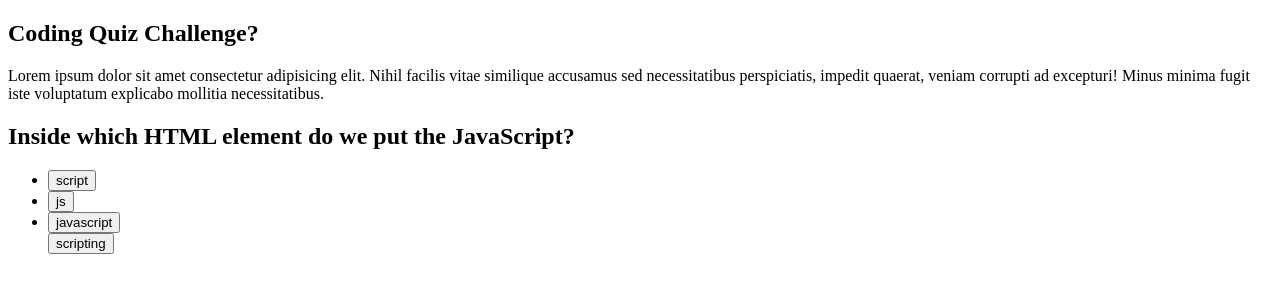
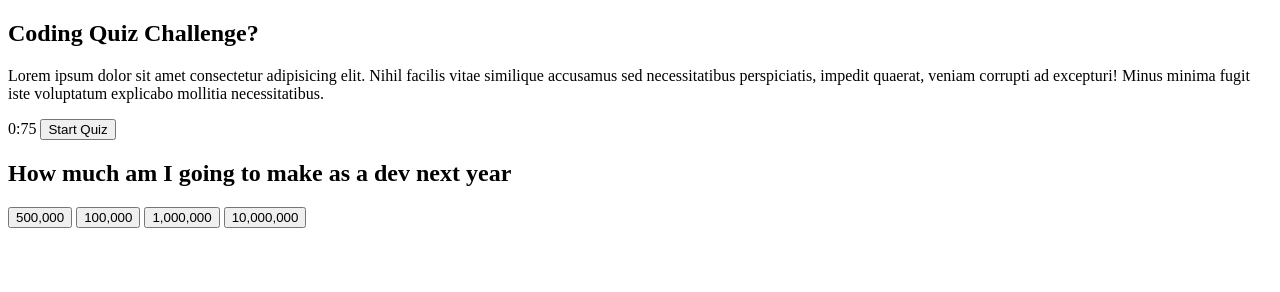
Before and after one commit to jlamarre0333/code-quiz, a plain HTML site: page index.html in a window 1280 px wide. Drawn offline with Linux system fonts and the light colour scheme.

Commit message:
added event listeners and the set interval timer plus basic html

```diff
--- a/assets/js/script.js
+++ b/assets/js/script.js
@@ -0,0 +1,59 @@
+const questionForm = document.getElementById('question-form')
+const timerLabel = document.getElementById('timer')
+const startButton = document.getElementById("start")
+const question = document.getElementById("question")
+
+const option1 = document.getElementById('option1')
+const option2 = document.getElementById('option2')
+const option3 = document.getElementById('option3')
+const option4 = document.getElementById('option4')
+
+const quizItem = {
+    q: "How much am I going to make as a dev next year" ,
+    a: "1,000,000",
+    options: [
+        '500,000',
+        '100,000',
+        '1,000,000',
+        '10,000,000',
+    ]
+}
+
+option1.value = quizItem.options[0]
+option1.textContent = quizItem.options[0]
+
+option2.value = quizItem.options[1]
+option2.textContent = quizItem.options[1]
+
+option3.value = quizItem.options[2]
+option3.textContent = quizItem.options[2]
+
+option4.value = quizItem.options[3]
+option4.textContent = quizItem.options[3]
+
+question.textContent = quizItem.q
+
+function handleSubmit(event) {
+    event.preventDefault();
+    console.log('handle submit called', event.submitter.value)
+}
+
+function startTimer() {
+
+    let totalTime = 75;
+
+   const timer = setInterval(function() {
+        timerLabel.textContent = totalTime + "seconds";
+        totalTime--;
+
+        if(totalTime === -1) {
+            clearInterval(timer)
+            //end quiz
+        }
+
+    }, 1000)
+}
+
+questionForm.addEventListener('submit', handleSubmit)
+
+startButton.addEventListener('click', startTimer)
--- a/index.html
+++ b/index.html
@@ -9,41 +9,39 @@
 </head>
 
 <body>
-    <section>
 
-        <h1>Coding Quiz Challenge?</h1>
-        <p>Lorem ipsum dolor sit amet consectetur adipisicing elit. Nihil facilis vitae similique accusamus sed
-            necessitatibus perspiciatis, impedit quaerat, veniam corrupti ad excepturi! Minus minima fugit iste
-            voluptatum explicabo mollitia necessitatibus.</p>
-
-    </section>
 
     <main>
 
-        <section>
-            <h2>
-                Inside which HTML element do we put the JavaScript?
-            </h2>
+        <section class="startgame-container">
 
-            <ul>
-                <li>
-                    <button>script</button>
-                </li>
-                <li>
-                    <button>js</button>
-                </li>
-                <li>
-                    <button>javascript</button>
-                </li>
-                <button>scripting</button>
-                </li>
-            </ul>
-
+            <h1>Coding Quiz Challenge?</h1>
+            <p>Lorem ipsum dolor sit amet consectetur adipisicing elit. Nihil facilis vitae similique accusamus sed
+                necessitatibus perspiciatis, impedit quaerat, veniam corrupti ad excepturi! Minus minima fugit iste
+                voluptatum explicabo mollitia necessitatibus.</p>
 
         </section>
 
+        <label id="timer">0:75</label>
+        <button id="start">Start Quiz</button>
+
     </main>
 
+    <section class="quiz-container" id="questions-block">
+        <h2 id="question">
+            Inside which HTML element do we put the JavaScript?
+        </h2>
+
+        <form id="question-form">
+            <button id="option1" type="submit">script</button>
+            <button id="option2" type="submit">script</button>
+            <button id="option3" type="submit">script</button>
+            <button id="option4" type="submit">script</button>
+        </form>
+
+
+    </section>
+    <script src="./assets/js/script.js"></script>
 </body>
 
 </html>
```
